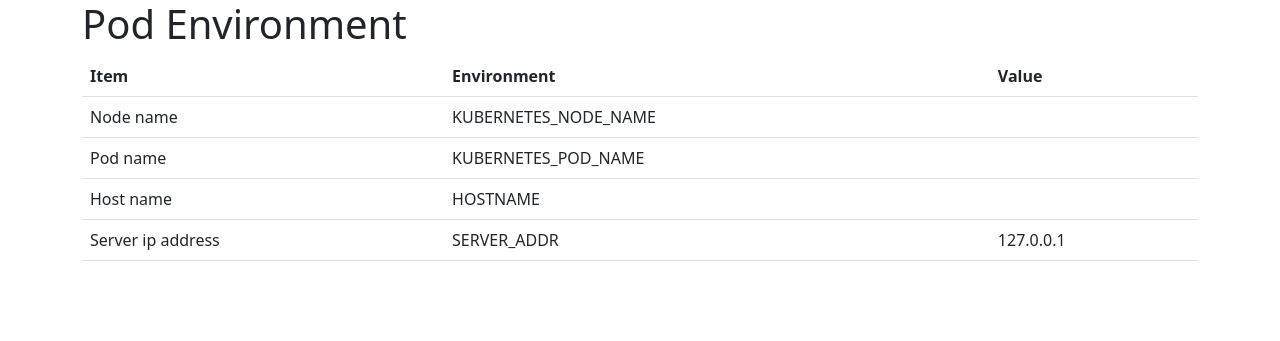
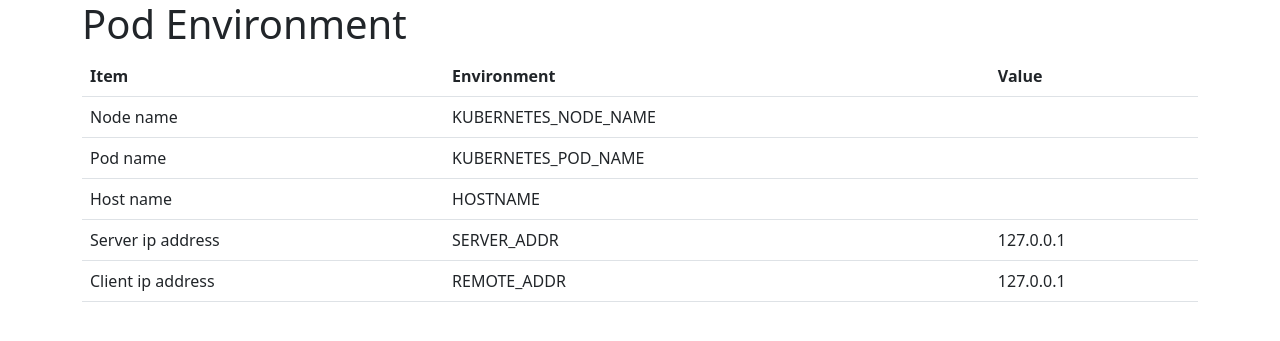
Before and after one commit to irumaru/echo-pod-info, a PHP site: page / in a window 1280 px wide. Shown: the top 341 px of the page. Run offline with PHP 8.4, Linux system fonts and the light colour scheme.

Commit message:
Add env of access ip address

```diff
--- a/docker-release/docker-compose.yaml
+++ b/docker-release/docker-compose.yaml
@@ -4,5 +4,5 @@ services:
     build:
       context: ../
       dockerfile: docker-release/Dockerfile
-    image: irumaru/echo-pod-info:0.1.0
+    image: irumaru/echo-pod-info:0.2.0
     network_mode: "host"
--- a/www/index.php
+++ b/www/index.php
@@ -4,7 +4,8 @@ $envs = [
     ['Node name', 'KUBERNETES_NODE_NAME'],
     ['Pod name', 'KUBERNETES_POD_NAME'],
     ['Host name', 'HOSTNAME'],
-    ['Server ip address', 'SERVER_ADDR']
+    ['Server ip address', 'SERVER_ADDR'],
+    ['Client ip address', 'REMOTE_ADDR']
 ];
 
 ?>
```
